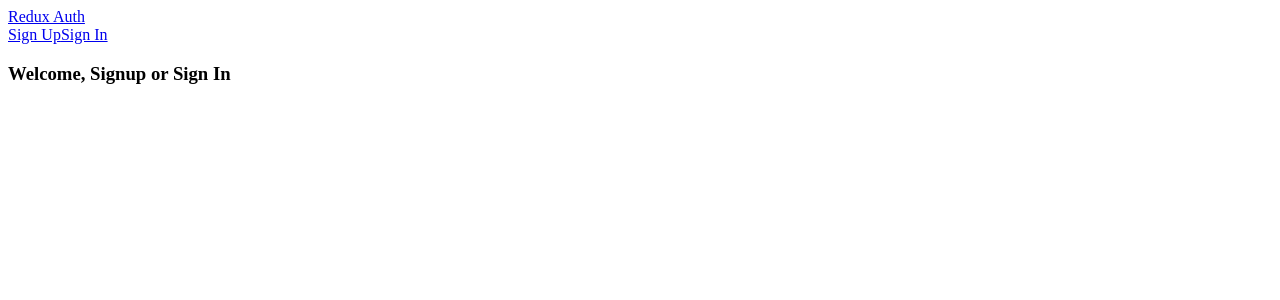
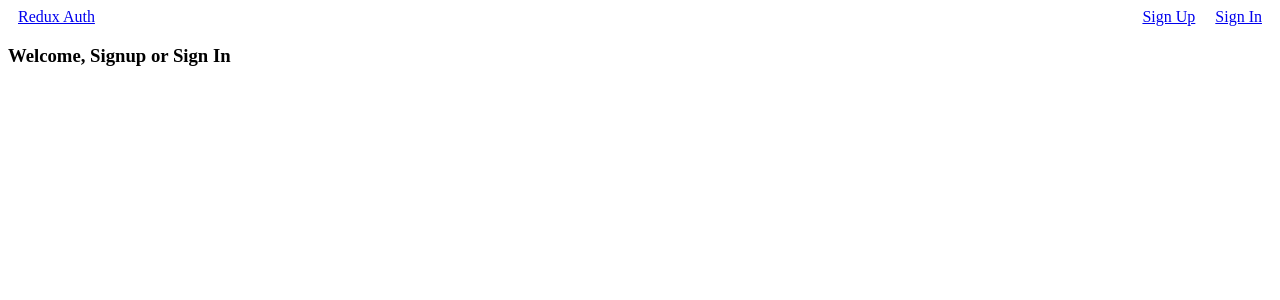
Before and after one commit to sandipguchait/ServerSide-Auth, a React (Create React App) app in the folder client/: page / in a window 1280 px wide. Shown: the top 300 px of the page. Built offline with nearby package versions, Linux system fonts and the light colour scheme.

Commit message:
completing application

```diff
--- a/client/src/components/Header.js
+++ b/client/src/components/Header.js
@@ -1,7 +1,7 @@
 import React, { Component } from 'react';
 import { Link } from 'react-router-dom';
 import { connect } from 'react-redux';
-
+import './HeaderStyle.css';
 
 class Header extends Component {
 
@@ -25,10 +25,10 @@
 
     render() {
         return (
-           <React.Fragment>
+           <div className="header">
                 <Link to="/">Redux Auth</Link>
                {this.renderLinks()}
-           </React.Fragment>
+           </div>
         );
     }
 };
--- /dev/null
+++ b/client/src/components/HeaderStyle.css
@@ -0,0 +1,8 @@
+.header {
+    display: flex;
+    justify-content: space-between;
+}
+
+.header a {
+    margin: 0 10px;
+}
```
